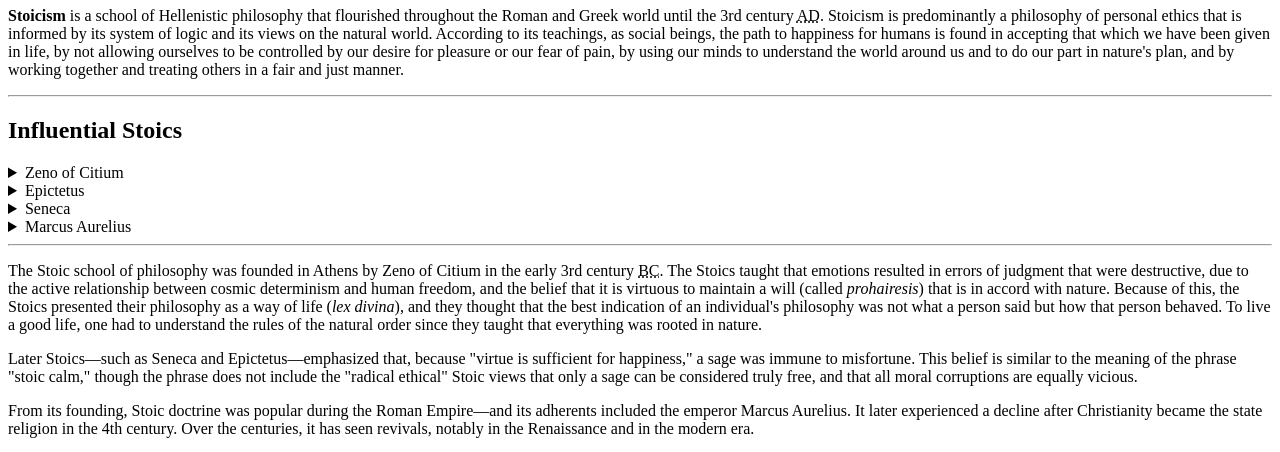
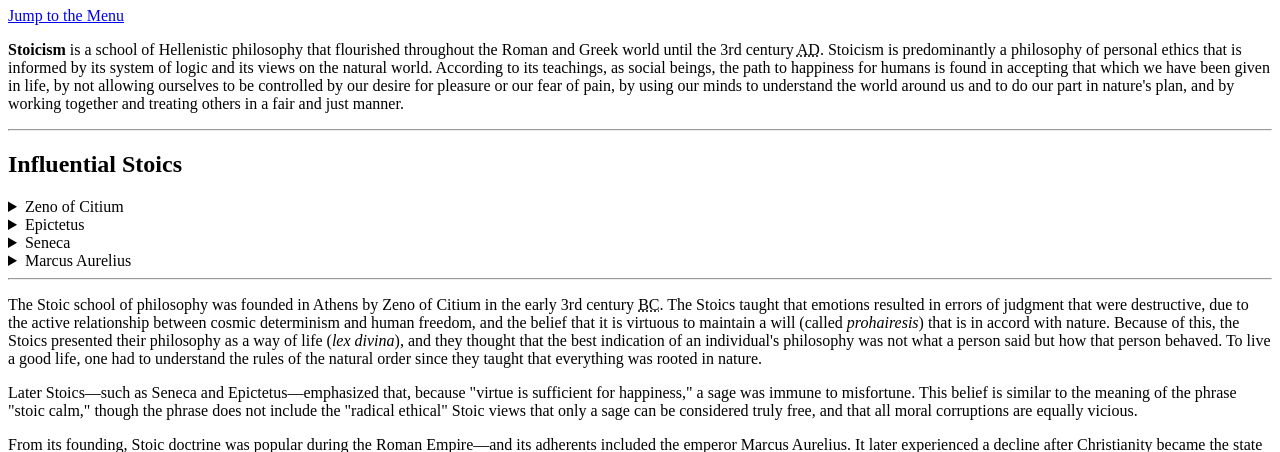
Before and after one commit to MarkGage/markgage.github.io, a plain HTML site: page stoicism.html in a window 1280 px wide. Shown: the part 73-525 px from the top of the page. Drawn offline with Linux system fonts and the light colour scheme.

Commit message:
Update stoicism.html

```diff
--- a/stoicism.html
+++ b/stoicism.html
@@ -10,6 +10,7 @@
   <header>
       <a href="stoicism.html">
         <h1>Stoicism</h1>
+	      <a id="nav-jump" href="#menu">Jump to the Menu</a>
       </a>
 </header>
 <p><strong>Stoicism</strong> is a school of Hellenistic philosophy that flourished throughout the Roman and Greek world until the 3rd century <abbr title="Anno Domini">AD</abbr>. Stoicism is predominantly a philosophy of personal ethics that is informed by its system of logic and its views on the natural world. According to its teachings, as social beings, the path to happiness for humans is found in accepting that which we have been given in life, by not allowing ourselves to be controlled by our desire for pleasure or our fear of pain, by using our minds to understand the world around us and to do our part in nature's plan, and by working together and treating others in a fair and just manner.</p>
```
